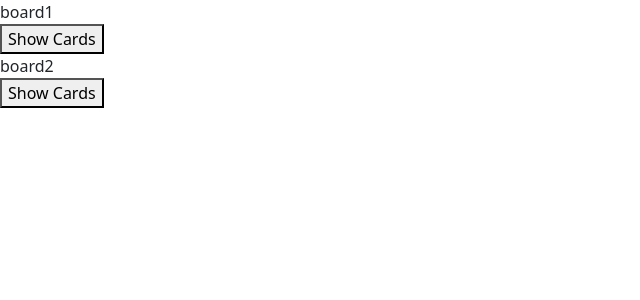
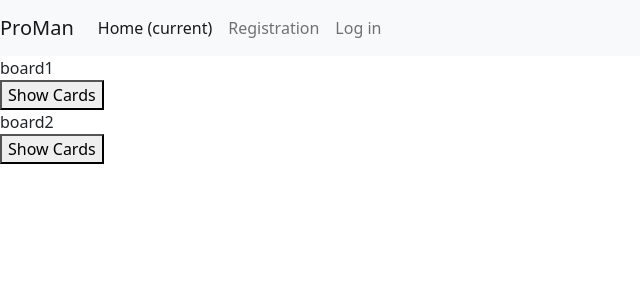
Before and after one commit to miloszfede/ProMan, a Flask app: page / in a window 1280 px wide. Shown: the top 300 px of the page, without its empty margins (0-640 px from the left). Run offline with Flask 2, Linux system fonts and the light colour scheme; parts of the project's set-up code (start-up, migrations or seed data) failed here and were passed over.

Commit message:
added navbar

```diff
--- a/static/js/data/dataHandler.js
+++ b/static/js/data/dataHandler.js
@@ -35,6 +35,11 @@ async function apiGet(url) {
 }
 
 async function apiPost(url, payload) {
+    let response = await fetch(url, {
+        method: "POST",
+    });
+    if (response.ok) {
+        return await response.json();
 }
 
 async function apiDelete(url) {
@@ -44,4 +49,4 @@ async function apiPut(url) {
 }
 
 async function apiPatch(url) {
-}
+}}
--- a/templates/index.html
+++ b/templates/index.html
@@ -5,7 +5,6 @@
         <meta name="viewport" content="width=device-width, initial-scale=1.0">
         <meta http-equiv="X-UA-Compatible" content="ie=edge">
         <title>ProMan</title>
-
         <link rel="shortcut icon" href="{{ url_for('static', filename='favicon/favicon.ico') }}">
         <link rel="icon" type="image/png" sizes="32x32" href="{{ url_for('static', filename='favicon/favicon-32x32.png') }}">
         <link rel="icon" type="image/png" sizes="96x96" href="{{ url_for('static', filename='favicon/favicon-96x96.png') }}">
@@ -17,6 +16,19 @@
         <script type="module" src="{{ url_for('static', filename='js/main.js') }}" defer></script>
     </head>
     <body>
+        <nav class="navbar navbar-expand-lg navbar-light bg-light">
+            <a class="navbar-brand" href="#"> ProMan</a>
+            <button class="navbar-toggler" type="button" data-toggle="collapse" data-target="#navbarNavAltMarkup" aria-controls="navbarNavAltMarkup" aria-expanded="false" aria-label="Toggle navigation">
+                <span class="navbar-toggler-icon"></span>
+            </button>
+            <div class="collapse navbar-collapse" id="navbarNavAltMarkup">
+                <div class="navbar-nav">
+                    <a class="nav-item nav-link active" href="http://127.0.0.1:5000/">Home <span class="sr-only">(current)</span></a>
+                    <a class="nav-item nav-link" href="#">Registration</a>
+                    <a class="nav-item nav-link" href="#">Log in</a>
+                </div>
+            </div>
+        </nav>
         <div id="root"></div>
 
     </body>
```
